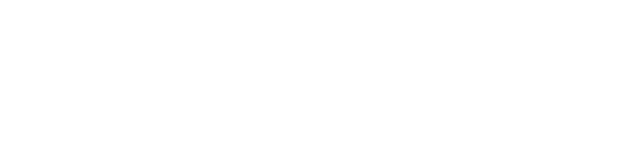
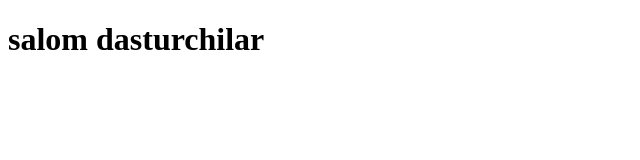
Before and after one commit to testfintech/shopCrud, a plain HTML site: page index.html in a window 1280 px wide. Shown: the whole page, without its empty margins (0-640 px from the left). Drawn offline with Linux system fonts and the light colour scheme.

Commit message:
add title

```diff
--- a/index.html
+++ b/index.html
@@ -9,7 +9,7 @@
 </head>
 
 <body>
-
+    <h1>salom dasturchilar</h1>
 </body>
 
 </html>
```
